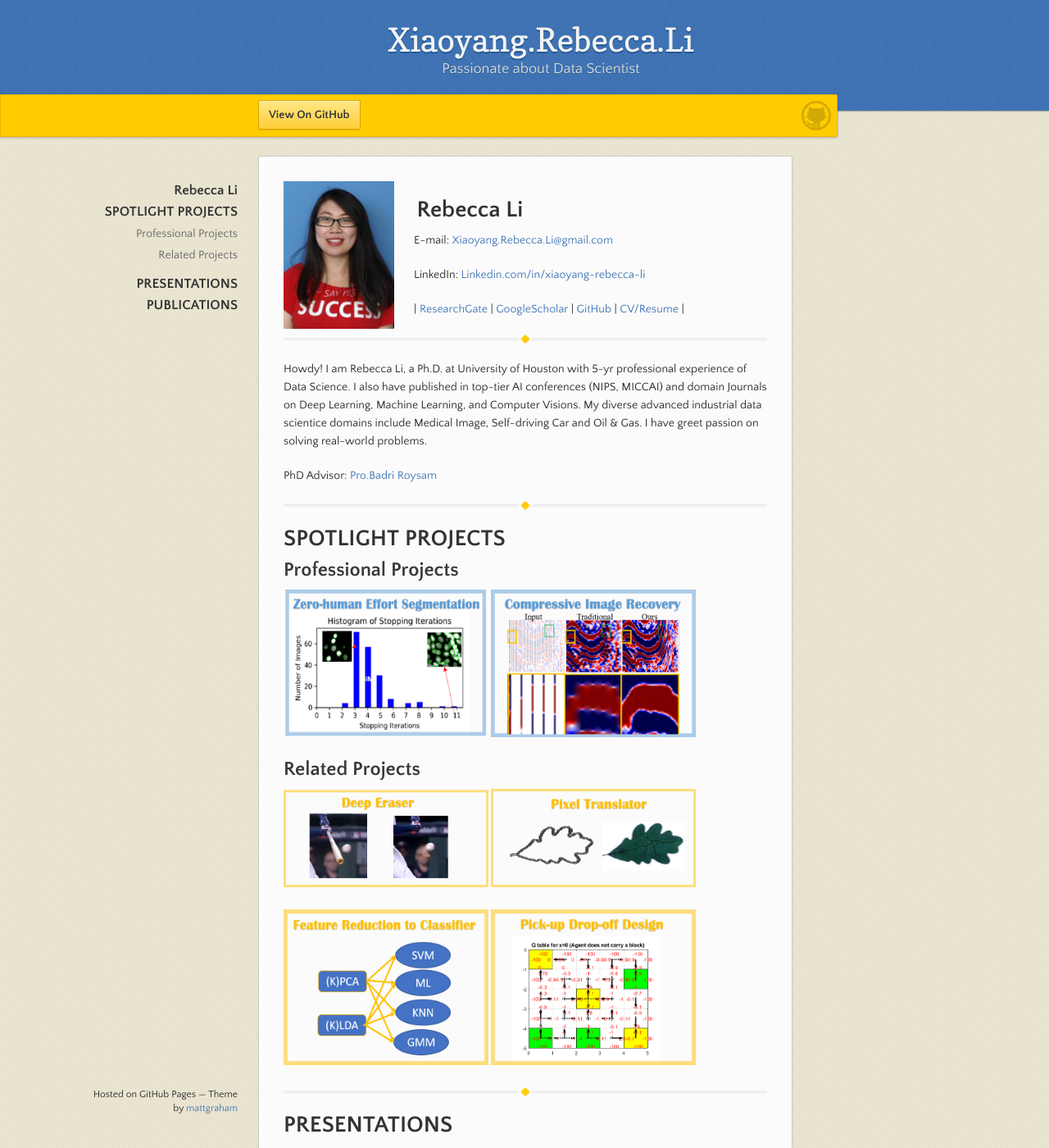
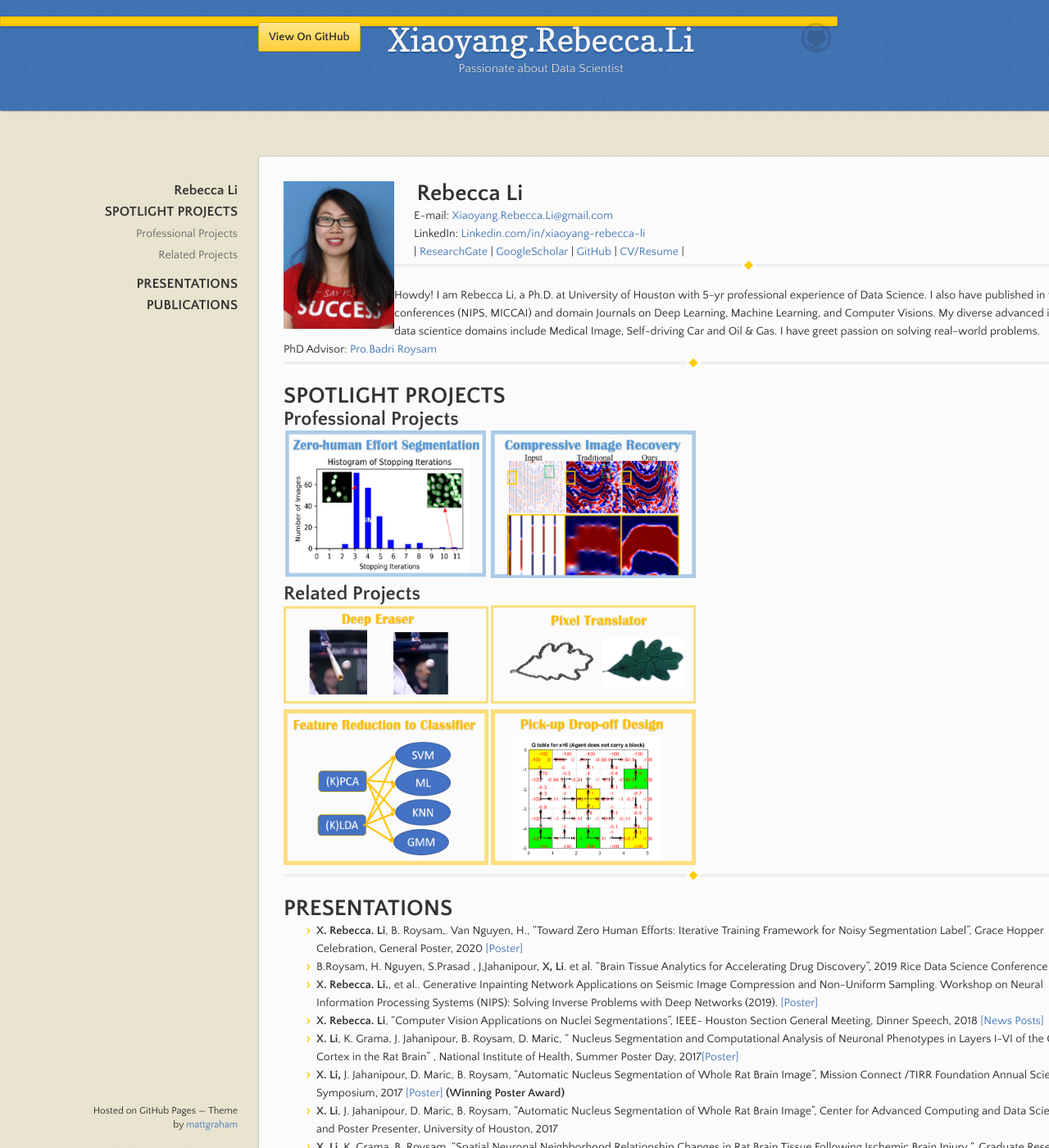
Before and after one commit to Xiaoyang-Rebecca/xiaoyang-rebecca.github.io, a Jekyll site: the page built from index.md, in a window 1280 px wide and 1400 px high. Shown: the whole window at 82% size. Built offline with Jekyll 4.4.1, drawn with Linux system fonts in a browser that asks for light colours; our own code applies the rules of GitHub Pages for plain Markdown files.

Commit message:
test margin

```diff
--- a/_sass/jekyll-theme-leap-day.scss
+++ b/_sass/jekyll-theme-leap-day.scss
@@ -12,17 +12,17 @@
   color:#2b2b2b;
   font-weight:300;
   margin: 0px;
-  padding:0px 0 20px 0px;
+  padding:0px 0 0px 0px;
   background: url(../images/body-background.png) #eae6d1;
 }
 
 h1, h2, h3, h4, h5, h6 {
   color:#333;
-  margin:0 0 10px;
+  margin:0 0 0px;
 }
 
 p, ul, ol, table, pre, dl {
-  margin:0 0 20px;
+  margin:0 0 0px;
 }
 
 h1, h2, h3 {
@@ -177,7 +177,7 @@
   p {
     color: #d8d8d8;
     text-shadow:rgba(#000, 0.2) 0 1px 0;
-    font-size: 18px;
+    font-size: 15px;
     margin: 0px;
   }
 }
@@ -186,10 +186,10 @@
   z-index: 100;
   left:0;
   right:50%;
-  height: 50px;
+  height: 10px;
   margin-right:-382px;
   position: fixed;
-  top: 115px;
+  top: 20px;
   background: #ffcc00;
   border: 1px solid #f0b500;
   box-shadow: 0px 1px 3px rgba(0,0,0,.25);
@@ -271,7 +271,7 @@
 }
 
 section {
-  width:590px;
+  width:1000px;
   padding: 30px 30px 50px 30px;
   margin: 20px 0;
   margin-top: 190px;
```
